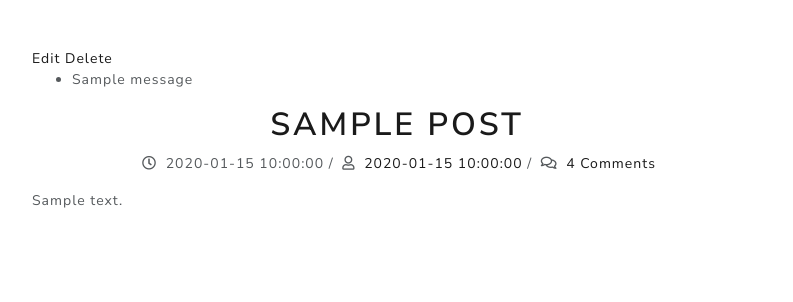
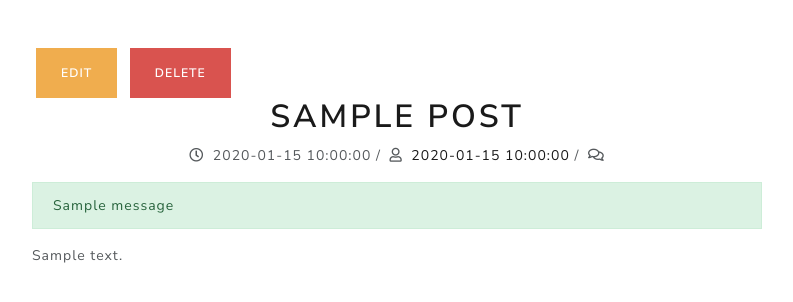
Before and after one commit to laskeym/flask_blog, a Flask app: template app/templates/blog_view.html in a window 1280 px wide. Shown: the part 89-391 px from the top of the page, without its empty margins (243-1036 px from the left). Run offline with Flask 2, Linux system fonts and the light colour scheme; the template is opened without the code that fills it: most values are stand-ins (such as "Sample title", 1, 10 or a date in 2020); one stand-in notice (Sample message) is shown; some libraries are stand-ins or nearby versions.

Commit message:
quick update to disqus.  comment counts are still messed up

```diff
--- a/app/templates/blog_view.html
+++ b/app/templates/blog_view.html
@@ -9,27 +9,27 @@
 
 <div class="row mb-4">
   <div class="col-md-8 mx-auto">
-    <a href="{{ url_for('blog_edit', post_id=post.id, slug=post.slug) }}">Edit</a>
-    <a href="{{ url_for('blog_delete', post_id=post.id) }}">Delete</a>
-
-    {% with messages = get_flashed_messages() %}
-      {% if messages %}
-        <ul class="flashes">
-          {% for message in messages %}
-            <li>{{ message }}</li>
-          {% endfor %}
-        </ul>
-      {% endif %}
-    {% endwith %}
+    <div class="">
+      <a href="{{ url_for('blog_edit', post_id=post.id, slug=post.slug) }}" class="btn btn-warning mx-1">Edit</a>
+      <a href="{{ url_for('blog_delete', post_id=post.id) }}" class="btn btn-danger mx-1">Delete</a>
+    </div>
 
     <h1 class="text-center">{{ post.title }}</h1>
 
     <div class="text-center">
-      <p class="post-info"><i class="far fa-clock mx-1"></i> {{ post.time_in_words }} / <i class="far fa-user mx-1"></i> <a href="#">{{ post.created_by }}</a> / <i class="far fa-comments mx-1"></i> <a href="#">4 Comments</a></p>
+      <p class="post-info"><i class="far fa-clock mx-1"></i> {{ post.time_in_words }} / <i class="far fa-user mx-1"></i> <a href="#">{{ post.created_by }}</a> / <i class="far fa-comments mx-1"></i> <span class="disqus-comment-count" data-disqus-identifier="{{ post.id }}"></span></p>
       <!--<span class="written-by">Written By: {{ post.created_by }}</span> |
       <span class="posted">{{ post.time_in_words }}</span> |
       <span class="comments">4 Comments</span>-->
     </div>
+
+    {% with messages = get_flashed_messages() %}
+      {% if messages %}
+        {% for message in messages %}
+          <div class="alert alert-success">{{ message }}</div>
+        {% endfor %}
+      {% endif %}
+    {% endwith %}
 
     {{ post.html_content }}
 
```
